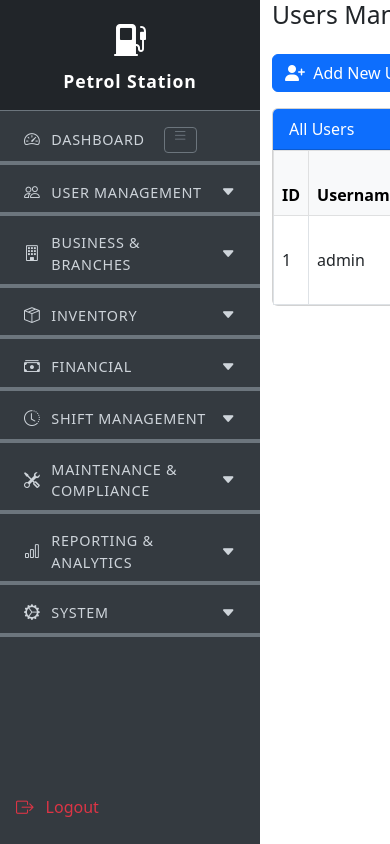
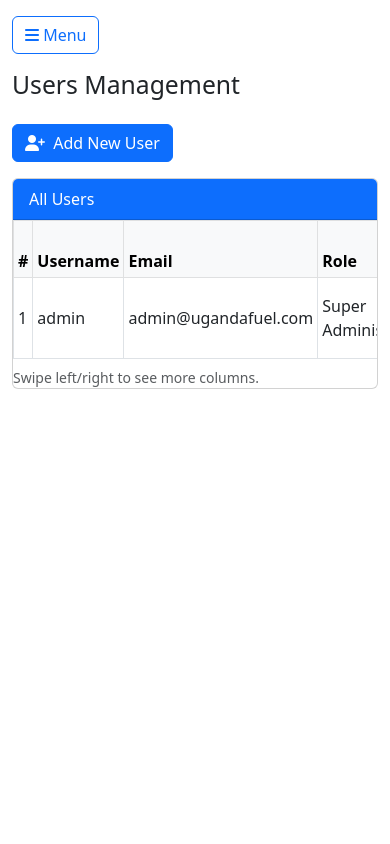
Before and after one commit to AtwongereVianney/fuelstation, a PHP site: page /public/user.php in a window 390 px wide; the page is wider, and only the part inside the window is pictured. Run offline with PHP 8.4, Linux system fonts and the light colour scheme; data comes from the database, SQL or seed files in the repository.

Commit message:
modified user.php

```diff
--- a/public/user.php
+++ b/public/user.php
@@ -107,13 +107,30 @@ while ($row = mysqli_fetch_assoc($role_result)) {
     <link rel="stylesheet" href="https://cdnjs.cloudflare.com/ajax/libs/font-awesome/6.4.0/css/all.min.css">
 </head>
 <body>
-<div class="d-flex" style="min-height:100vh;">
+<!-- Responsive Sidebar Offcanvas for mobile -->
+<div class="offcanvas offcanvas-start d-md-none" tabindex="-1" id="mobileSidebar" aria-labelledby="mobileSidebarLabel">
+    <div class="offcanvas-header">
+        <h5 class="offcanvas-title" id="mobileSidebarLabel">Menu</h5>
+        <button type="button" class="btn-close" data-bs-dismiss="offcanvas" aria-label="Close"></button>
+    </div>
+    <div class="offcanvas-body p-0">
         <?php include '../includes/sidebar.php'; ?>
-    <div class="main-content">
+    </div>
+</div>
 <div class="container-fluid">
-            <div class="row">
-
-                <div>
+    <div class="row flex-nowrap">
+        <!-- Sidebar for desktop -->
+        <div class="col-auto d-none d-md-block p-0">
+            <?php include '../includes/sidebar.php'; ?>
+        </div>
+        <!-- Main content -->
+        <div class="col ps-md-4 pt-3 main-content">
+            <!-- Mobile menu button -->
+            <div class="d-md-none mb-3">
+                <button class="btn btn-outline-primary" type="button" data-bs-toggle="offcanvas" data-bs-target="#mobileSidebar" aria-controls="mobileSidebar">
+                    <i class="fas fa-bars"></i> Menu
+                </button>
+            </div>
             <h2 class="mb-4">Users Management</h2>
             <button class="btn btn-primary mb-3" data-bs-toggle="modal" data-bs-target="#addUserModal"><i class="fas fa-user-plus me-1"></i> Add New User</button>
             <?php if ($edit_success): ?>
@@ -136,10 +153,10 @@ while ($row = mysqli_fetch_assoc($role_result)) {
                 <div class="card-header bg-primary text-white">All Users</div>
                 <div class="card-body p-0">
                     <div class="table-responsive">
-                                <table class="table table-bordered table-hover align-middle mb-0">
+                        <table class="table table-sm table-bordered table-hover align-middle mb-0">
                             <thead class="table-light">
                                 <tr>
-                                            <th>ID</th>
+                                    <th>#</th>
                                     <th>Username</th>
                                     <th>Email</th>
                                     <th>Role</th>
@@ -176,19 +193,21 @@ while ($row = mysqli_fetch_assoc($role_result)) {
                             </tbody>
                         </table>
                     </div>
+                    <div class="d-block d-md-none small text-muted mt-2">Swipe left/right to see more columns.</div>
                 </div>
             </div>
             <!-- Modals for each user -->
             <?php foreach ($users as $user): ?>
             <!-- View Modal -->
             <div class="modal fade" id="viewUserModal<?php echo $user['id']; ?>" tabindex="-1" aria-labelledby="viewUserModalLabel<?php echo $user['id']; ?>" aria-hidden="true">
-                      <div class="modal-dialog">
+              <div class="modal-dialog modal-dialog-centered modal-lg">
                 <div class="modal-content">
                   <div class="modal-header">
                     <h5 class="modal-title" id="viewUserModalLabel<?php echo $user['id']; ?>">User Details</h5>
                     <button type="button" class="btn-close" data-bs-dismiss="modal" aria-label="Close"></button>
                   </div>
                   <div class="modal-body">
+                    <div class="table-responsive">
                       <table class="table table-bordered">
                           <tr><th>ID</th><td><?php echo htmlspecialchars($user['id']); ?></td></tr>
                           <tr><th>Username</th><td><?php echo htmlspecialchars($user['username']); ?></td></tr>
@@ -199,6 +218,7 @@ while ($row = mysqli_fetch_assoc($role_result)) {
                           <tr><th>Updated At</th><td><?php echo htmlspecialchars($user['updated_at']); ?></td></tr>
                       </table>
                     </div>
+                  </div>
                   <div class="modal-footer">
                     <button type="button" class="btn btn-secondary" data-bs-dismiss="modal">Close</button>
                   </div>
@@ -207,7 +227,7 @@ while ($row = mysqli_fetch_assoc($role_result)) {
             </div>
             <!-- Edit Modal -->
             <div class="modal fade" id="editUserModal<?php echo $user['id']; ?>" tabindex="-1" aria-labelledby="editUserModalLabel<?php echo $user['id']; ?>" aria-hidden="true">
-                      <div class="modal-dialog">
+              <div class="modal-dialog modal-dialog-centered">
                 <form method="post" class="modal-content">
                   <div class="modal-header">
                     <h5 class="modal-title" id="editUserModalLabel<?php echo $user['id']; ?>">Edit User</h5>
@@ -248,7 +268,7 @@ while ($row = mysqli_fetch_assoc($role_result)) {
             </div>
             <!-- Delete Modal -->
             <div class="modal fade" id="deleteUserModal<?php echo $user['id']; ?>" tabindex="-1" aria-labelledby="deleteUserModalLabel<?php echo $user['id']; ?>" aria-hidden="true">
-                      <div class="modal-dialog">
+              <div class="modal-dialog modal-dialog-centered">
                 <form method="post" class="modal-content">
                   <div class="modal-header">
                     <h5 class="modal-title" id="deleteUserModalLabel<?php echo $user['id']; ?>">Delete User</h5>
@@ -268,7 +288,7 @@ while ($row = mysqli_fetch_assoc($role_result)) {
             <?php endforeach; ?>
             <!-- Add User Modal -->
             <div class="modal fade" id="addUserModal" tabindex="-1" aria-labelledby="addUserModalLabel" aria-hidden="true">
-                      <div class="modal-dialog">
+              <div class="modal-dialog modal-dialog-centered">
                 <form method="post" class="modal-content">
                   <div class="modal-header">
                     <h5 class="modal-title" id="addUserModalLabel">Add New User</h5>
@@ -314,8 +334,6 @@ while ($row = mysqli_fetch_assoc($role_result)) {
         </div>
     </div>
 </div>
-    </div>
-</div>
 <script src="https://cdn.jsdelivr.net/npm/bootstrap@5.3.0/dist/js/bootstrap.bundle.min.js"></script>
 </body>
 </html>
```
Also changed, not shown: public/manage_roles.php (+28 -12 lines), includes/sidebar.php (indentation only), public/dashboard.php (indentation only). Lines whose indentation alone changed are shown as unchanged.
